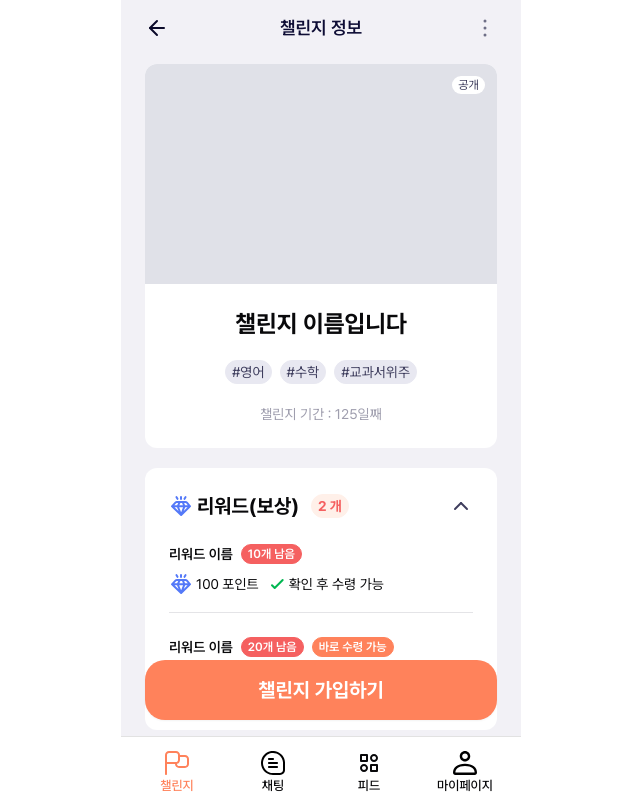
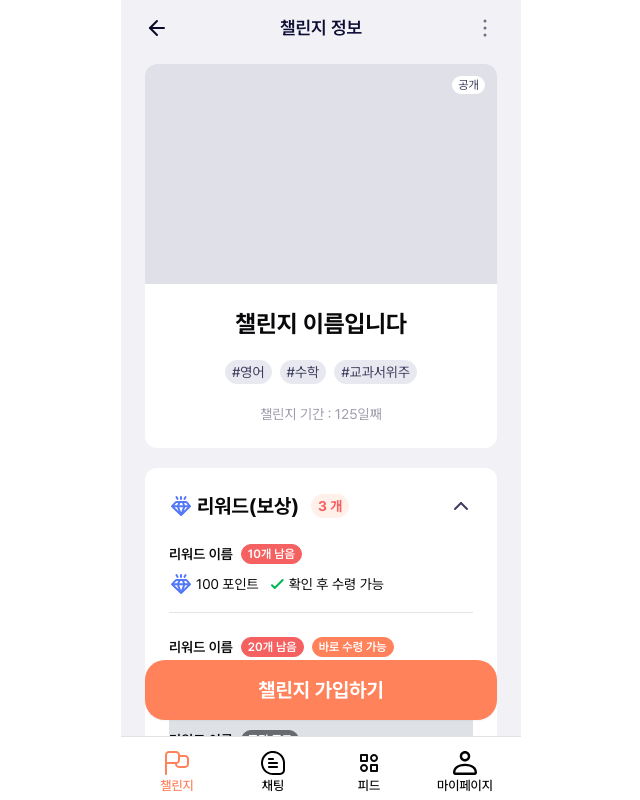
Before and after one commit to Jak-Sim/client-web, a Next.js app: page /challenge/1/detail in a window 1280 px wide. Shown: the whole page, without its empty margins (319-959 px from the left). Built offline with nearby package versions, Linux system fonts and the light colour scheme.

Commit message:
feat: 카드 아이템 디자인 properties 반영

```diff
--- a/src/app/(pages)/challenge/[challengeId]/_components/UserChallengeCard.tsx
+++ b/src/app/(pages)/challenge/[challengeId]/_components/UserChallengeCard.tsx
@@ -4,11 +4,12 @@ import Progress from './Progress';
 
 export default function UserChallengeCard({ challenge }: { challenge: Challenge }) {
   const userName = '홍길동';
-  const challengeDay = 1;
+  // TODO: 챌린지 참여시작 날짜 필요
+  const challengeDay = new Date(challenge.createdAt).getDate();
   const point = 1000;
+  // TODO: 주간 참여도 계산 필요
   const progress = 80;
 
-  console.log(challenge.createdAt);
 
   return (
     <div className='bg-v1-text-primary-75 flex h-[11.25rem] flex-col justify-between gap-2 rounded-2xl px-6 py-6'>
--- a/src/app/(pages)/challenge/[challengeId]/page.tsx
+++ b/src/app/(pages)/challenge/[challengeId]/page.tsx
@@ -79,7 +79,7 @@ export default function Page({
       {searchParams.tab === 'mission-complete' && (
         <ListWrapper>
           {missions.map((mission) => (
-            <MissionItem key={mission.id} mission={mission} hasFavorite={true} />
+            <MissionItem key={mission.id} mission={mission} hasFavorite={true} isFinished={true} />
           ))}
         </ListWrapper>
       )}
--- a/src/app/(pages)/challenge/_components/MissionItem.tsx
+++ b/src/app/(pages)/challenge/_components/MissionItem.tsx
@@ -7,11 +7,13 @@ export default function MissionItem({
   className,
   hasFavorite,
   onFavorite,
+  isFinished,
 }: {
   mission: Mission;
   className?: string;
   hasFavorite?: boolean;
   onFavorite?: () => void;
+  isFinished?: boolean;
 }) {
   const [isFavorite, setIsFavorite] = useState(false);
 
@@ -26,7 +28,11 @@ export default function MissionItem({
   }
 
   return (
-    <li className={`text-v1-primary-600 gap-4 rounded-2xl bg-white px-6 py-4 text-sm ${className}`}>
+    <li
+      className={`text-v1-primary-600 gap-4 rounded-2xl bg-white px-6 py-4 text-sm ${className} ${
+        isFinished ? 'bg-v1-text-primary-50' : 'hover:bg-[#FFF8F5] active:bg-v1-text-primary-50'
+      }`}
+    >
       <div className='flex'>
         <div className='flex-1'>
           <div className='mb-3 flex flex-wrap items-center gap-2 font-semibold'>{mission.name}</div>
--- a/src/app/(pages)/challenge/_components/RewardItem.tsx
+++ b/src/app/(pages)/challenge/_components/RewardItem.tsx
@@ -22,12 +22,17 @@ export default function RewardItem({
   };
 
   return (
-    <li className={`text-v1-primary-600 gap-4 rounded-2xl bg-white px-6 py-4 text-sm ${className}`}>
+    <li
+      className={`text-v1-primary-600 gap-4 rounded-2xl bg-white px-6 py-4 text-sm ${className} ${
+        reward.remain === 0 ? '!bg-v1-grey-300' : ''
+      }`}
+    >
       <div className='flex'>
         <div className='flex-1'>
           <div className='mb-2 flex flex-wrap items-center gap-2 font-semibold'>
             {reward.name}
-            <Chip tag={`${reward.remain}개 남음`} varient='red' fontSize='xs' />
+            {reward.remain > 0 && <Chip tag={`${reward.remain}개 남음`} varient='red' fontSize='xs' />}
+            {reward.remain === 0 && <Chip tag='증정 종료' varient='grey' fontSize='xs' />}
             {reward.needConfirm ? '' : <Chip tag='바로 수령 가능' varient='orange' fontSize='xs' />}
           </div>
           <div className='flex items-center gap-2'>
--- a/src/app/(pages)/challenge/_mock/dummyReward.json
+++ b/src/app/(pages)/challenge/_mock/dummyReward.json
@@ -14,5 +14,13 @@
     "remain": 20,
     "point": 200,
     "needConfirm": false
+  },
+  {
+    "id": 3,
+    "name": "리워드 이름",
+    "description": "리워드 설명",
+    "remain": 0,
+    "point": 1000,
+    "needConfirm": true
   }
 ]
```
